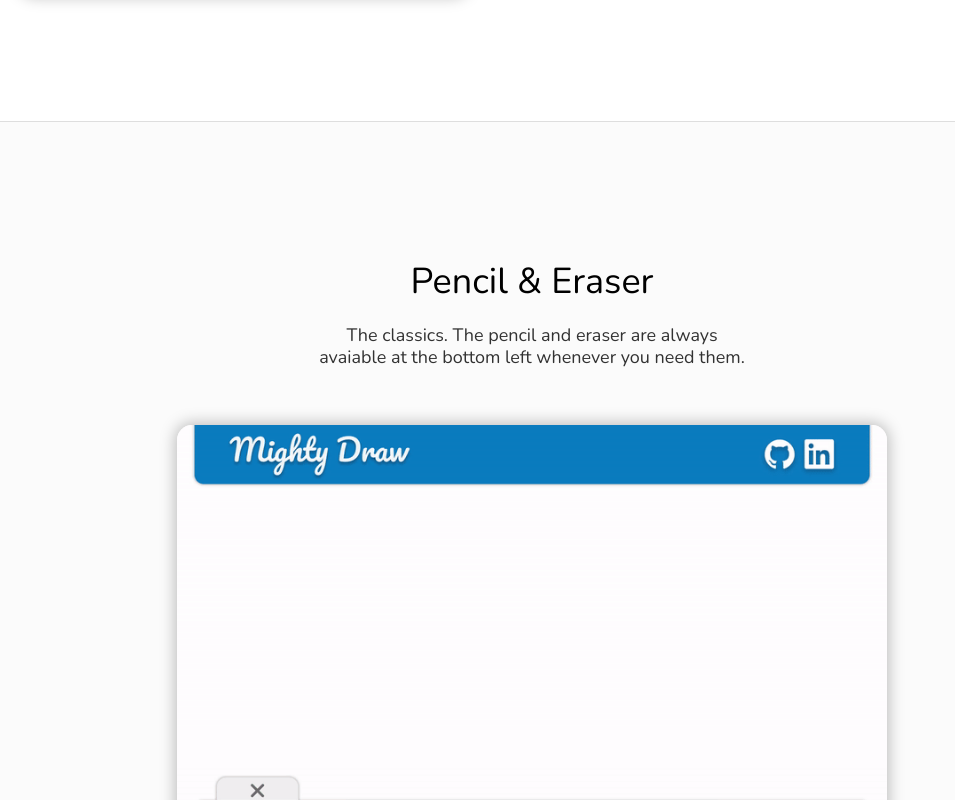
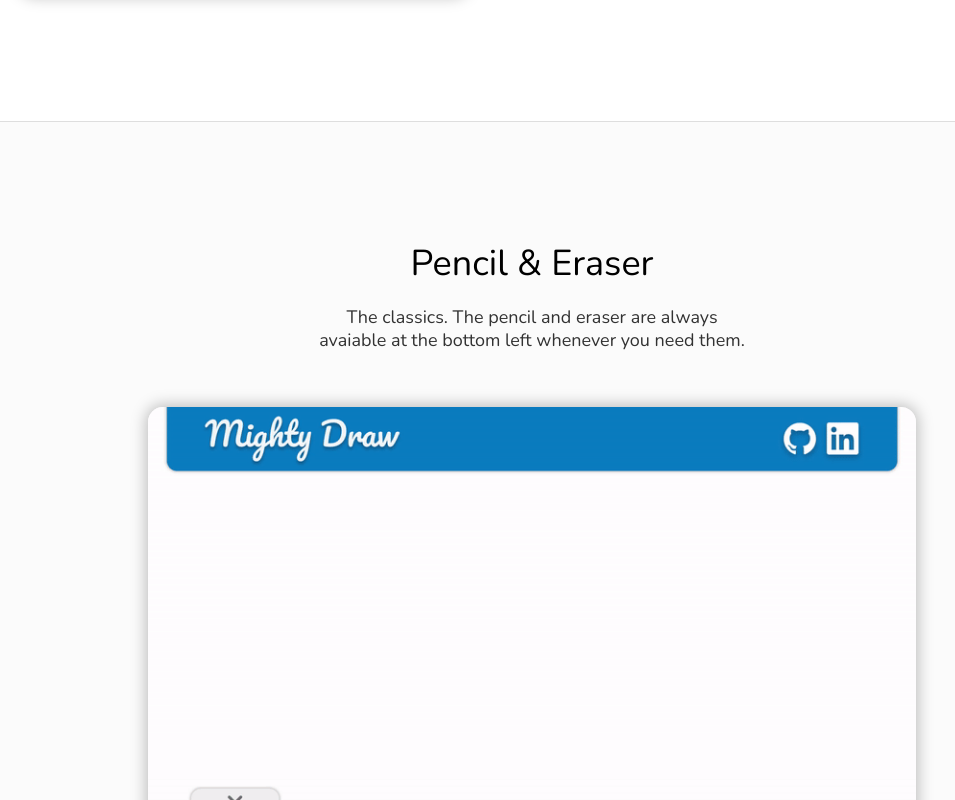
Before and after one commit to abel-belay/react-mighty-draw, a React (Create React App) app: page / in a window 1280 px wide. Shown: the part 1140-1940 px from the top of the page, without its empty margins (108-1063 px from the left). Built offline with nearby package versions, Linux system fonts and the light colour scheme.

Commit message:
UI fixes to landing page on large screen sizes.

```diff
--- a/src/LandingPage/components/Feature/Feature.js
+++ b/src/LandingPage/components/Feature/Feature.js
@@ -4,8 +4,12 @@ const Feature = (props) => {
   const { feature } = props;
 
   return (
-    <section id={props.id ? props.id : ""}
-      className={`${styles.feature} ${
+    <section
+      id={props.id ? props.id : ""}
+      className={styles.feature}
+    >
+      <div
+        className={`${styles.content} ${
           feature.imageRight ? styles.imageRight : styles.imageLeft
         }`}
       >
@@ -18,6 +22,7 @@ const Feature = (props) => {
             <p>{feature.description}</p>
           </div>
         </div>
+      </div>
     </section>
   );
 };
--- a/src/LandingPage/components/Feature/Feature.module.css
+++ b/src/LandingPage/components/Feature/Feature.module.css
@@ -1,13 +1,20 @@
 .feature {
+  width: 100vw;
+  height: 43.75rem;
+  display: flex;
+  justify-content: center;
+  background-color: white;
+  border-bottom: 1px solid #dedede;
+}
+
+.content {
   width: 100vw;
   max-width: 1500px;
   height: 43.75rem;
   display: flex;
-  background-color: white;
-  border-bottom: 1px solid #dedede;
 }
 
-.feature > div {
+.content > div {
   width: 50%;
   height: 100%;
   display: flex;
--- a/src/LandingPage/components/FullShowcase/FullShowcase.js
+++ b/src/LandingPage/components/FullShowcase/FullShowcase.js
@@ -1,12 +1,14 @@
 import styles from "./FullShowcase.module.css";
 
 const FullShowcase = (props) => {
-  const {feature} = props;
+  const { feature } = props;
   return (
-    <section className={styles.container}>
-      <h4>{feature.name}</h4>
-      <p>{feature.description}</p>
-      <img src={feature.image} alt="" />
+    <section className={styles.showcase}>
+      <div className={styles.content}>
+        <h4>{feature.name}</h4>
+        <p>{feature.description}</p>
+        <img src={feature.image} alt="" />
+      </div>
     </section>
   );
 };
--- a/src/LandingPage/components/FullShowcase/FullShowcase.module.css
+++ b/src/LandingPage/components/FullShowcase/FullShowcase.module.css
@@ -1,4 +1,4 @@
-.container {
+.showcase {
   width: 100vw;
   height: 110vh;
   display: flex;
@@ -10,12 +10,22 @@
   font-family: "Nunito", sans-serif;
 }
 
-.container h4 {
+.content {
+  width: 100vw;
+  max-width: 1500px;
+  height: 110vh;
+  display: flex;
+  flex-direction: column;
+  justify-content: center;
+  align-items: center;
+}
+
+.content h4 {
   font-size: 2.25rem;
   margin-bottom: 1.5rem;
 }
 
-.container p {
+.content p {
   width: 34%;
   margin-bottom: 3.5rem;
   font-size: 1.125rem;
@@ -24,8 +34,8 @@
   text-align: center;
 }
 
-.container img {
-  width: 55.5%;
+.content img {
+  width: 60%;
   border-radius: 15px;
   box-shadow: 0 0 15px 2px rgba(0, 0, 0, 0.25);
 }
--- a/src/LandingPage/components/Intro/Intro.js
+++ b/src/LandingPage/components/Intro/Intro.js
@@ -9,6 +9,7 @@ import linkedinLogoPNG from "../../assets/linkedin-logo.png";
 const Intro = () => {
   return (
     <section className={styles.intro}>
+      <div className={styles.content}>
       <Navbar />
       <div className={styles.title}>
         <h2>A Simple, Clean, and Intuitive Drawing Experience</h2>
@@ -35,6 +36,7 @@ const Intro = () => {
           <button>Get Drawing</button>
         </Link>
       </div>
+      </div>
     </section>
   );
 };
--- a/src/LandingPage/components/Intro/Intro.module.css
+++ b/src/LandingPage/components/Intro/Intro.module.css
@@ -1,14 +1,20 @@
 .intro {
+  width: 100vw;
+  height: 35rem;
+  display: flex;
+  justify-content: center;
+  background-color: #FBFBFB;
+  border-bottom: 1px solid #DEDEDE;
+}
+
+.content {
   width: 100vw;
   max-width: 1500px;
   height: 35rem;
   display: flex;
   flex-direction: column;
   align-items: center;
-
-  font-family: 'Nunito', sans-serif;
-  background-color: #FBFBFB;
-  border-bottom: 1px solid #DEDEDE;
+  font-family: "Nunito",sans-serif;
 }
 
 .title {
@@ -76,6 +82,9 @@
   .intro {
     height: 45rem;
   }
+  .content {
+    height: 45rem;
+  }
 
   .title h2 {
     font-size: 2.5rem;
```
Lines whose indentation alone changed are shown as unchanged.
